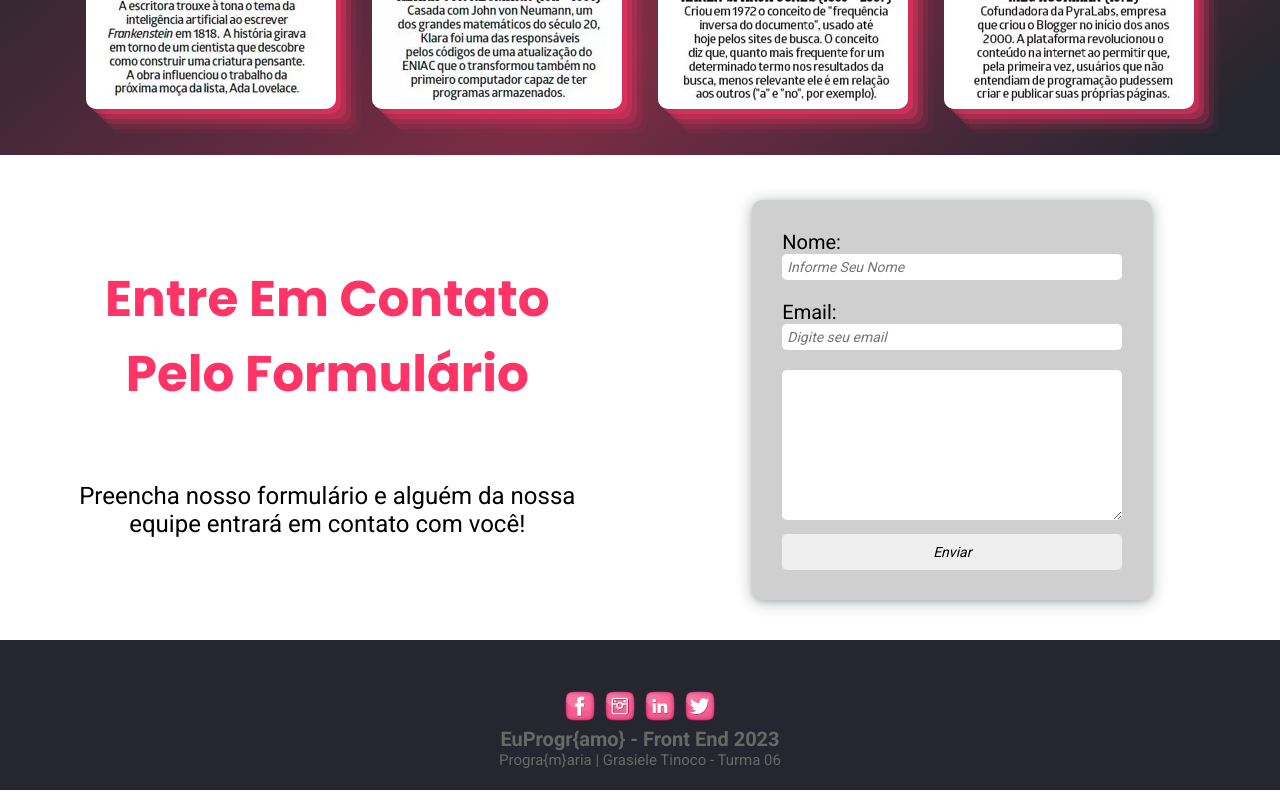
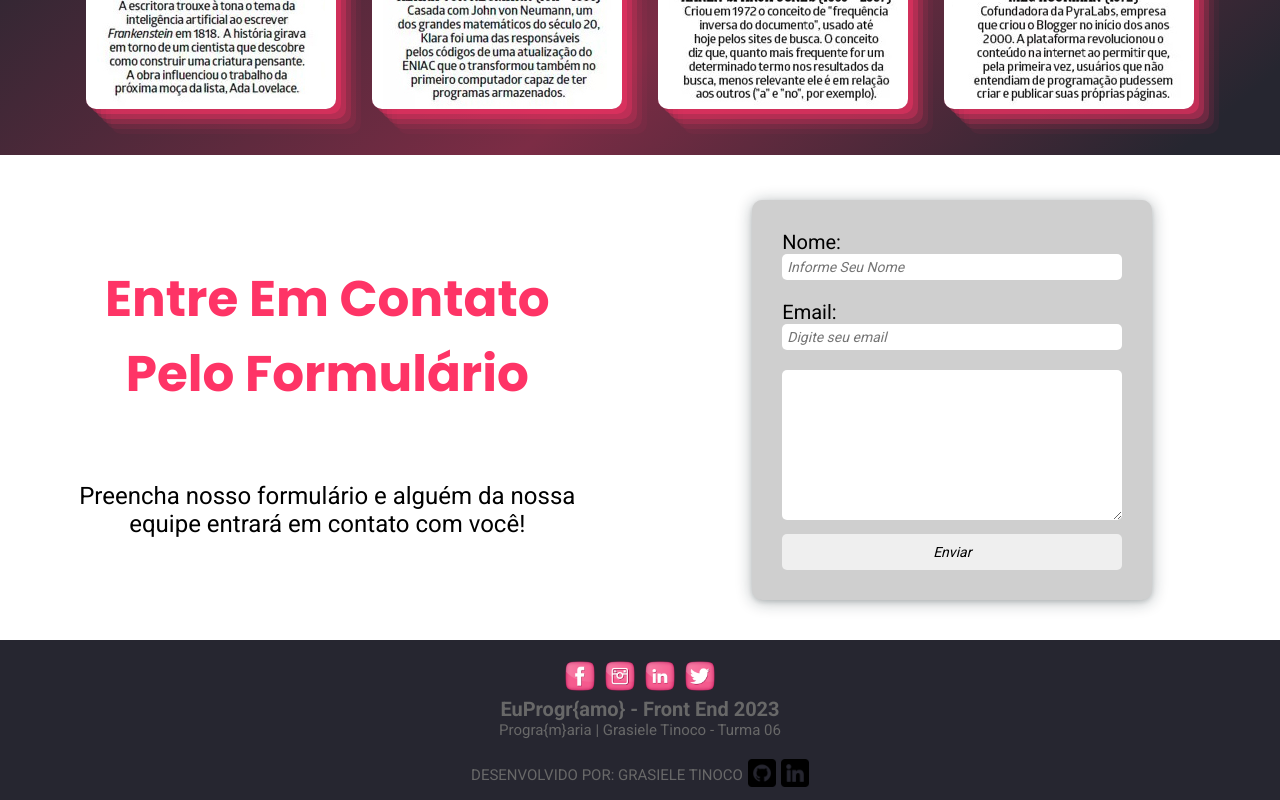
Before and after one commit to grasieletinoco/programaria, a plain HTML site: page mulheres-que-fizeram-historia-na-tecnologia/index.html in a window 1280 px wide. Shown: the part 2652-3452 px from the top of the page. Drawn offline with Linux system fonts and the light colour scheme; a web font is replaced by a local one.

Commit message:
Add Atualização

```diff
--- a/dicionario-de-mulheres-negras/assets/style.css
+++ b/dicionario-de-mulheres-negras/assets/style.css
@@ -32,7 +32,7 @@ h2{
   padding: 10px;
   font-family: 'Secular One', sans-serif;
   font-size: 1.2rem;
-  color: #828282
+  color: #828282;
 }
 
 #cards_content{
@@ -83,10 +83,10 @@ h2{
 }
 
 footer{
-  display: flex;
+  display: grid;
   justify-content: center;
   align-items: center;
-  height: 50px;
+  height: 120px;
   background-color: #E8E8E8;
   color: #4F4F4F;
   text-align: center;
@@ -101,3 +101,31 @@ footer h3{
 footer p{
   font-size: 0.7rem;
 }
+
+
+.footer_info{
+  display: flex;
+  align-items: center;
+  padding-top: 0.5rem;
+  padding-bottom: 0.5rem;
+}
+
+.footer_info p{
+  text-transform: uppercase;
+}
+
+.footer_info ul{
+  display: flex;
+  list-style: none;
+  text-decoration: none;
+}
+
+.footer_info ul li {
+  text-align: center;
+  padding-left: 5px;
+  transition: all 0.2s;
+}
+
+.footer_info ul li:hover {
+  scale: 1.1;
+}
--- a/mulheres-que-fizeram-historia-na-tecnologia/assets/style.css
+++ b/mulheres-que-fizeram-historia-na-tecnologia/assets/style.css
@@ -280,7 +280,7 @@ footer{
   display: grid;
   justify-content: center;
   align-items: center;
-  height: 150px;
+  height: 160px;
   background-color: #262630;
   color:#686868;
   text-align: center;
@@ -291,11 +291,15 @@ footer{
   display: flex;
   gap: 10px;
   justify-content: center;
-  padding-top: 50px;
+  padding-top: 20px;
 }
 
 .social-list li{
   list-style: none;
+}
+
+.social-list li a img{
+  transition: all 0.2s;
 }
 
 .social-list li a img:hover{
@@ -303,7 +307,7 @@ footer{
 }
 
 .rodape{
-  padding-bottom: 20px;
+  padding-bottom: 10px;
 }
 footer h3{
   font-size: 20px;
@@ -312,3 +316,30 @@ footer h3{
 footer p{
   font-size: 15px;
 }
+
+.footer_info{
+  display: flex;
+  align-items: center;
+  padding-top: 0.5rem;
+  padding-bottom: 0.5rem;
+}
+
+.footer_info p{
+  text-transform: uppercase;
+}
+
+.footer_info ul{
+  display: flex;
+  list-style: none;
+  text-decoration: none;
+}
+
+.footer_info ul li {
+  text-align: center;
+  padding-left: 5px;
+  transition: all 0.2s;
+}
+
+.footer_info ul li:hover {
+  scale: 1.1;
+}
--- a/mulheres-que-fizeram-historia-na-tecnologia/index.html
+++ b/mulheres-que-fizeram-historia-na-tecnologia/index.html
@@ -128,6 +128,13 @@
       <h3>EuProgr{amo} - Front End 2023</h3>
       <p>Progra{m}aria | Grasiele Tinoco - Turma 06</p>
     </div>
+    <div class="footer_info">
+      <p>Desenvolvido por: Grasiele Tinoco</p>
+      <ul>
+        <li> <a href="https://github.com/grasieletinoco" target="_blank" title="GitHub"><img src="./assets/img/sm-github.png" width="28px" height="28px"> </a></li>
+        <li> <a href="https://www.linkedin.com/in/grasieletinoco/" target="_blank" title="LinkedIn"><img src="./assets/img/sm-linkedin.png" width="28px" height="28px"> </a></li>
+      </ul>
+    </div>
 
   </footer>
 
```
Also changed, not shown: dicionario-de-mulheres-negras/index.html (+7 -1 lines), dicionario-de-mulheres-negras/assets/img/social-media-github.png (added), dicionario-de-mulheres-negras/assets/img/social-media-linkedin.png (added), mulheres-que-fizeram-historia-na-tecnologia/assets/img/sm-github.png (added), mulheres-que-fizeram-historia-na-tecnologia/assets/img/sm-linkedin.png (added), mulheres-que-fizeram-historia-na-tecnologia/assets/img/social-media-github.png (added).
